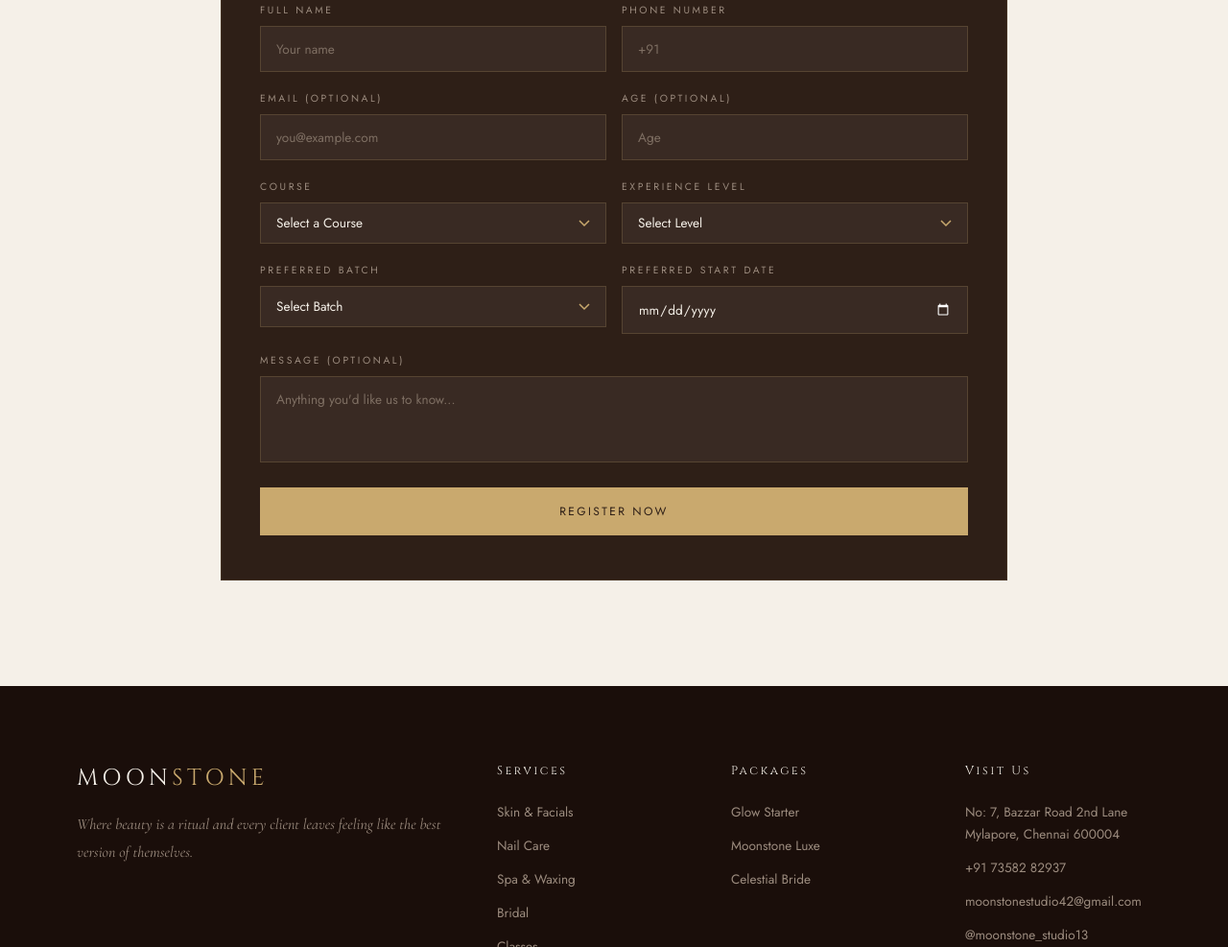
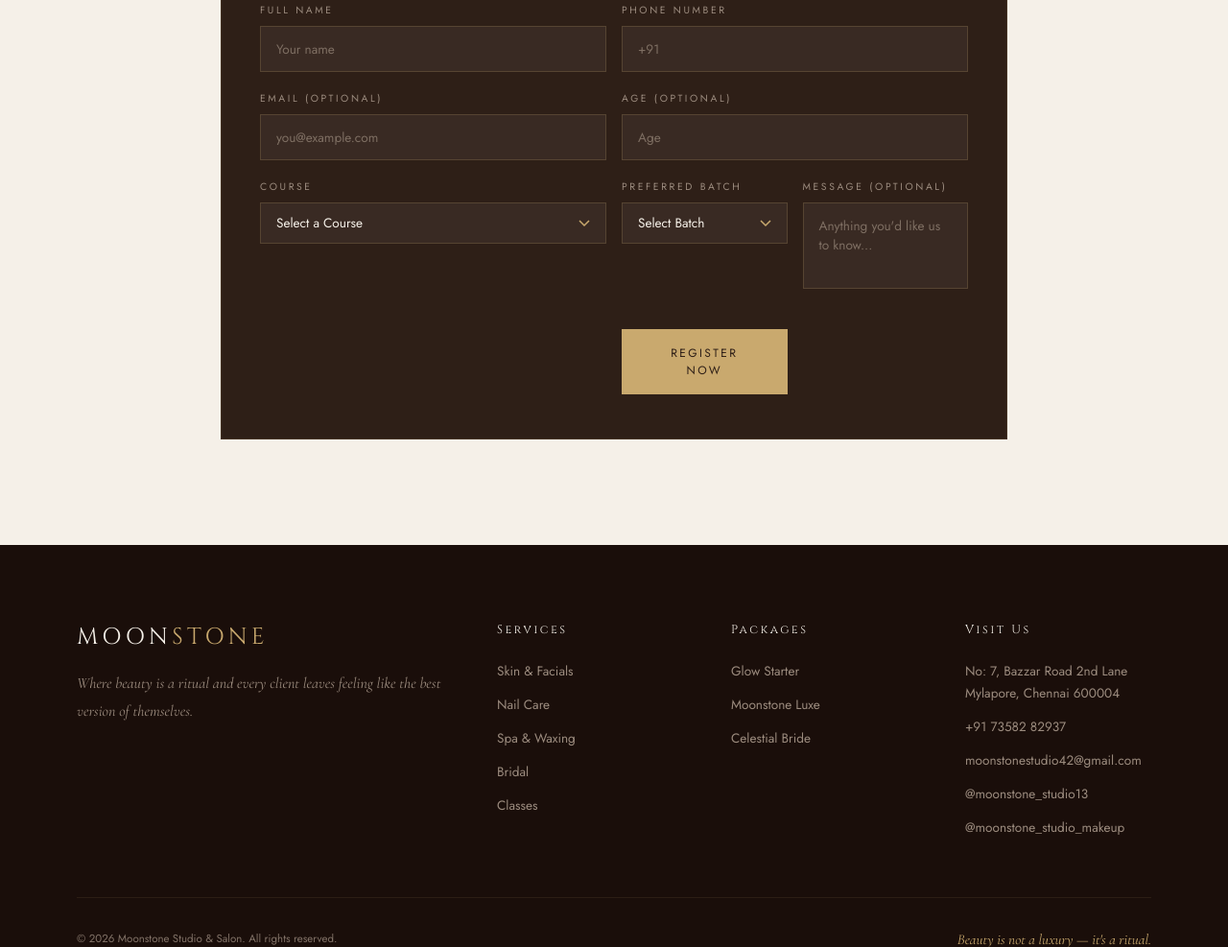
Before and after one commit to moonstonestudio42-cloud/MOONSTONE-STUDIO, a plain HTML site: page index.html in a window 1280 px wide. Shown: the part 5926-6913 px from the top of the page at 96% size. Drawn offline with nearby package versions, Linux system fonts and the light colour scheme.

Commit message:
Update index.html

```diff
--- a/index.html
+++ b/index.html
@@ -181,12 +181,10 @@
     <div class="row">
       <div class="fg"><label for="c-co">Course</label><select id="c-co" name="co"><option value="" disabled selected>Select a Course</option>
         <option>Professional Makeup Course</option><option>Self-Makeup Workshop</option><option>Nail Art &amp; Extensions</option><option>Hair Styling</option><option>Skin Care &amp; Facials</option></select></div>
-      <div class="fg"><label for="c-lv">Experience Level</label><select id="c-lv" name="lv"><option value="" disabled selected>Select Level</option><option>Beginner</option><option>Intermediate</option><option>Professional</option></select></div>
-    </div>
+
     <div class="row">
       <div class="fg"><label for="c-bt">Preferred Batch</label><select id="c-bt" name="bt"><option value="" disabled selected>Select Batch</option><option>Morning</option><option>Afternoon</option><option>Evening</option><option>Weekend</option></select></div>
-      <div class="fg"><label for="c-sd">Preferred Start Date</label><input id="c-sd" name="sd" type="date"></div>
-    </div>
+
     <div class="fg"><label for="c-nt">Message (optional)</label><textarea id="c-nt" name="nt" placeholder="Anything you'd like us to know..."></textarea></div>
     <button type="button" class="btn" data-submit="classForm" data-title="Class Registration">Register Now</button>
   </div>
```
